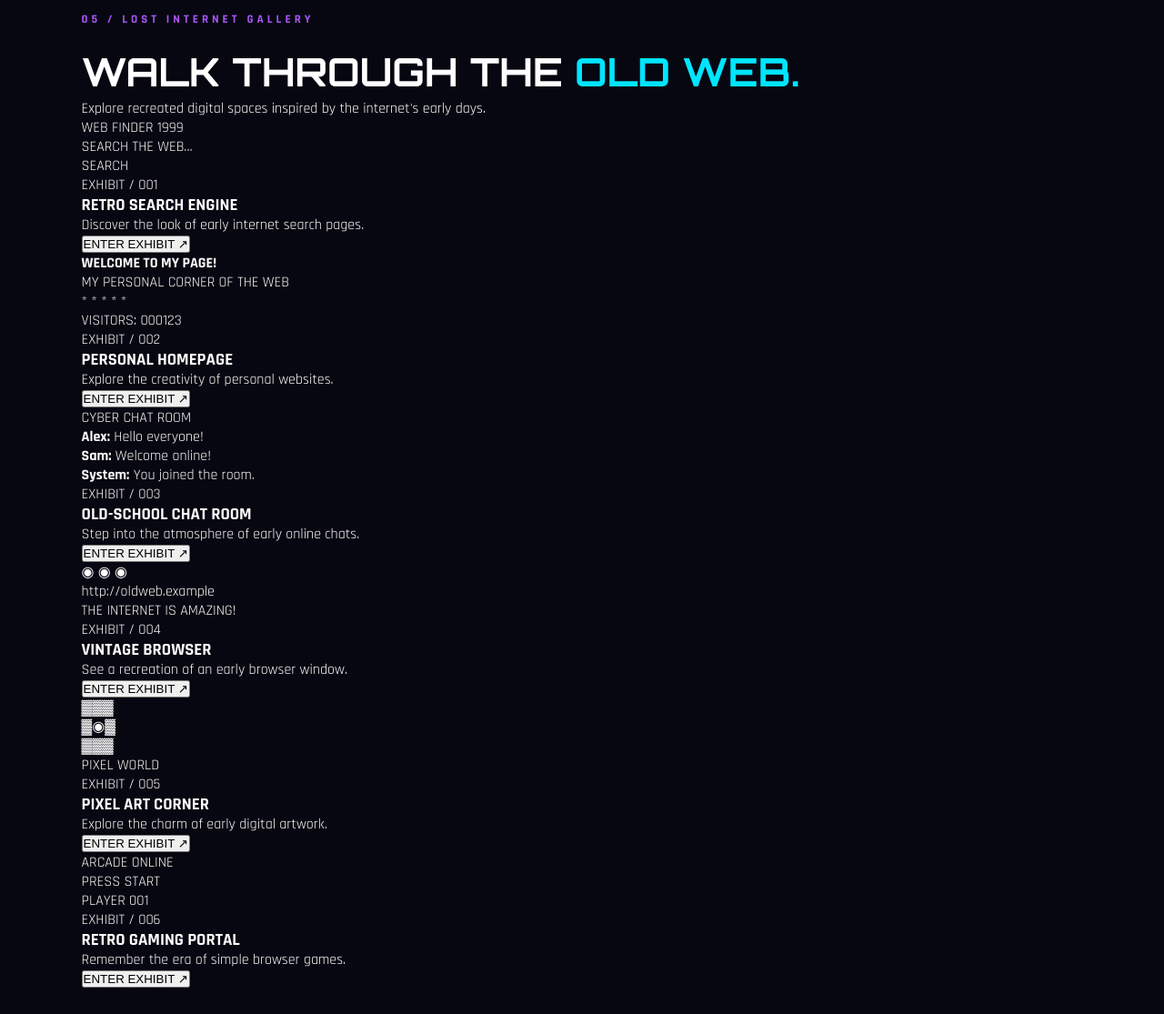
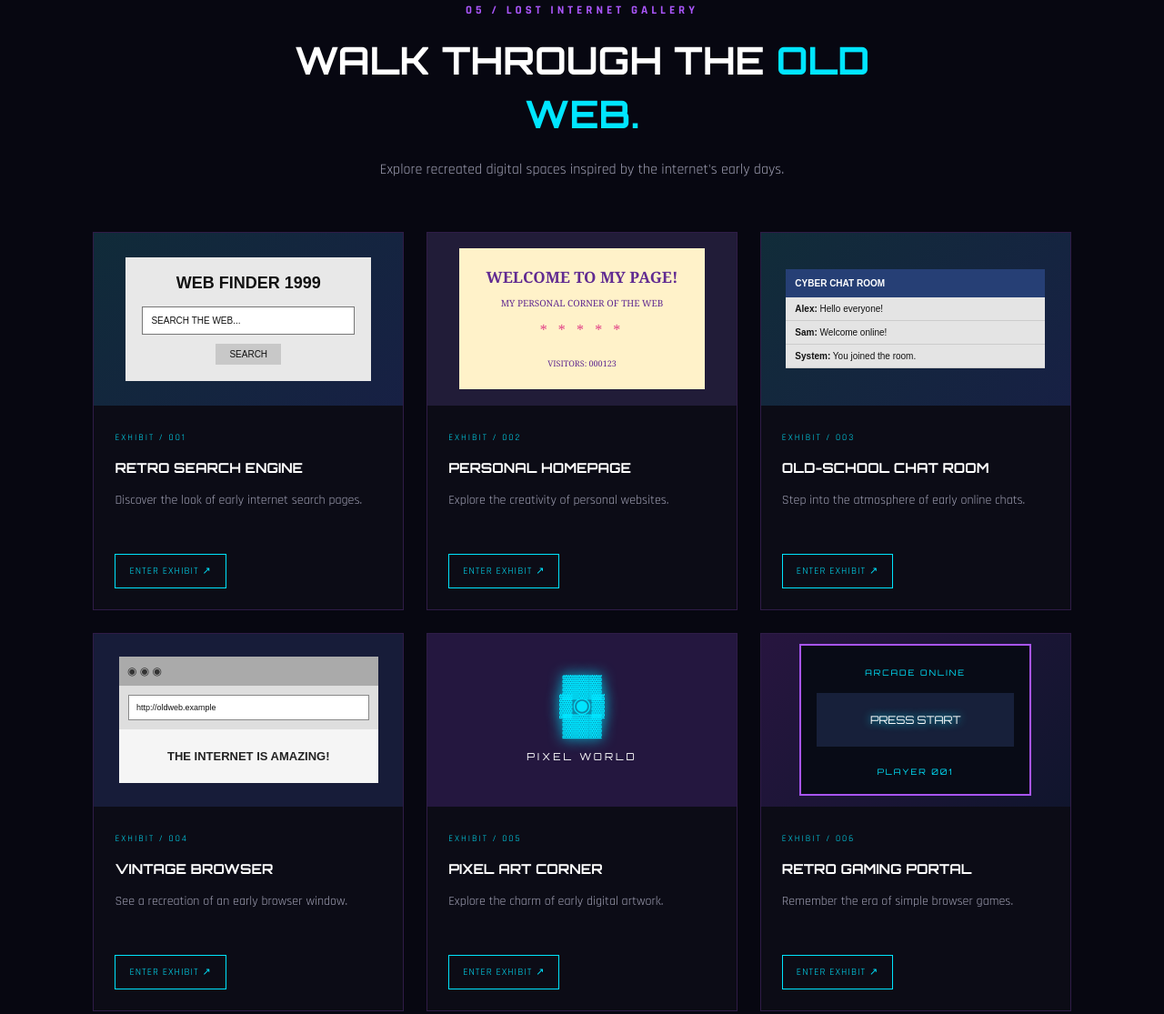
Before and after one commit to aashlesha42-star/internet-museum, a plain HTML site: page index.html in a window 1280 px wide. Shown: the part 4938-6053 px from the top of the page at 91% size. Drawn offline with Linux system fonts and the light colour scheme.

Commit message:
Add styles for lost internet gallery and retro elements

```diff
--- a/style.css
+++ b/style.css
@@ -1311,3 +1311,326 @@ footer p {
     }
 
 }
+
+/* =====================================
+   VELTRIX-Ω7 | LOST INTERNET GALLERY
+===================================== */
+
+.lost-gallery {
+    padding: 100px 8%;
+}
+
+.lost-gallery .section-heading {
+    text-align: center;
+    max-width: 750px;
+    margin: 0 auto 55px;
+}
+
+.lost-gallery .section-heading h2 {
+    font-family: 'Orbitron', sans-serif;
+    font-size: clamp(25px, 4vw, 42px);
+    margin: 18px 0;
+}
+
+.lost-gallery .section-heading h2 span {
+    color: var(--cyan);
+}
+
+.lost-gallery .section-heading > p:last-child {
+    color: var(--muted);
+    line-height: 1.7;
+}
+
+.gallery-grid {
+    display: grid;
+    grid-template-columns: repeat(3, minmax(0, 1fr));
+    gap: 25px;
+    max-width: 1200px;
+    margin: auto;
+}
+
+.gallery-card {
+    background: rgba(255,255,255,0.025);
+    border: 1px solid var(--border);
+    overflow: hidden;
+    transition: 0.3s ease;
+}
+
+.gallery-card:hover {
+    transform: translateY(-7px);
+    border-color: var(--cyan);
+    box-shadow: 0 0 25px rgba(0,229,255,0.09);
+}
+
+.gallery-art {
+    height: 190px;
+    padding: 20px;
+    display: flex;
+    justify-content: center;
+    align-items: center;
+    overflow: hidden;
+    background: #11152a;
+}
+
+.gallery-info {
+    padding: 23px;
+}
+
+.gallery-info > span {
+    color: var(--cyan);
+    font-size: 10px;
+    letter-spacing: 2px;
+}
+
+.gallery-info h3 {
+    font-family: 'Orbitron', sans-serif;
+    font-size: 15px;
+    margin: 15px 0;
+}
+
+.gallery-info p {
+    color: var(--muted);
+    font-size: 14px;
+    line-height: 1.7;
+    min-height: 48px;
+}
+
+.gallery-open {
+    margin-top: 22px;
+    padding: 11px 15px;
+    background: transparent;
+    color: var(--cyan);
+    border: 1px solid var(--cyan);
+    cursor: pointer;
+    font-family: inherit;
+    font-size: 11px;
+    letter-spacing: 1px;
+    transition: 0.3s;
+}
+
+.gallery-open:hover {
+    background: var(--cyan);
+    color: #080b16;
+}
+
+
+/* RETRO SEARCH ENGINE */
+
+.search-art {
+    background: linear-gradient(135deg, #102b39, #172044);
+}
+
+.retro-search-window {
+    width: 90%;
+    padding: 18px;
+    background: #e8e8e8;
+    color: #111;
+    font-family: Arial, sans-serif;
+    text-align: center;
+}
+
+.retro-search-window > span {
+    display: block;
+    font-weight: bold;
+    font-size: 18px;
+    margin-bottom: 15px;
+}
+
+.retro-search-bar {
+    background: white;
+    border: 1px solid #777;
+    padding: 9px;
+    font-size: 10px;
+    text-align: left;
+}
+
+.retro-search-button {
+    background: #c8c8c8;
+    display: inline-block;
+    padding: 6px 15px;
+    margin-top: 10px;
+    font-size: 10px;
+}
+
+
+/* PERSONAL HOMEPAGE */
+
+.homepage-art {
+    background: #211c38;
+}
+
+.retro-homepage {
+    width: 90%;
+    padding: 20px 10px;
+    text-align: center;
+    background: #fff2c9;
+    color: #612b91;
+    font-family: Georgia, serif;
+}
+
+.retro-homepage h4 {
+    font-size: 17px;
+}
+
+.retro-homepage p {
+    font-size: 10px;
+    margin: 10px 0;
+}
+
+.homepage-stars {
+    color: #e34a8a;
+    letter-spacing: 4px;
+    margin: 12px;
+}
+
+.retro-homepage span {
+    font-size: 9px;
+}
+
+
+/* OLD CHAT ROOM */
+
+.chat-art {
+    background: linear-gradient(135deg, #112c39, #172044);
+}
+
+.retro-chat {
+    width: 95%;
+    background: #e4e4e4;
+    color: #111;
+    font-family: Arial, sans-serif;
+    font-size: 10px;
+}
+
+.chat-header {
+    padding: 10px;
+    background: #263f75;
+    color: white;
+    font-weight: bold;
+}
+
+.retro-chat p {
+    padding: 7px 10px;
+    border-bottom: 1px solid #ccc;
+}
+
+
+/* VINTAGE BROWSER */
+
+.browser-art {
+    background: #171c39;
+}
+
+.retro-browser {
+    width: 95%;
+    background: #dedede;
+    color: #111;
+    font-family: Arial, sans-serif;
+}
+
+.browser-header {
+    padding: 9px;
+    background: #aaa;
+    color: #333;
+    font-size: 12px;
+}
+
+.browser-address {
+    margin: 10px;
+    padding: 8px;
+    background: white;
+    font-size: 9px;
+    border: 1px solid #888;
+}
+
+.browser-page {
+    padding: 22px 10px;
+    background: #f5f5f5;
+    color: #222;
+    font-weight: bold;
+    text-align: center;
+    font-size: 13px;
+}
+
+
+/* PIXEL ART */
+
+.pixel-art {
+    flex-direction: column;
+    gap: 15px;
+    background: #24173f;
+}
+
+.pixel-creature {
+    color: var(--cyan);
+    font-family: monospace;
+    font-size: 24px;
+    line-height: 0.9;
+    text-align: center;
+    text-shadow: 0 0 15px var(--cyan);
+}
+
+.pixel-art > span {
+    color: #fff;
+    font-family: 'Orbitron', sans-serif;
+    font-size: 11px;
+    letter-spacing: 3px;
+}
+
+
+/* RETRO GAMING */
+
+.gaming-art {
+    background: linear-gradient(135deg, #27153f, #10152d);
+}
+
+.retro-game {
+    width: 85%;
+    padding: 17px;
+    background: #080b16;
+    border: 2px solid var(--purple);
+    color: var(--cyan);
+    text-align: center;
+    font-family: 'Orbitron', sans-serif;
+}
+
+.retro-game > span {
+    font-size: 9px;
+    letter-spacing: 2px;
+}
+
+.game-screen {
+    margin: 15px 0;
+    padding: 22px 5px;
+    background: #17203a;
+    color: #fff;
+    font-size: 12px;
+    text-shadow: 0 0 10px var(--cyan);
+}
+
+
+/* RESPONSIVE DESIGN */
+
+@media (max-width: 900px) {
+
+    .gallery-grid {
+        grid-template-columns: repeat(2, minmax(0, 1fr));
+    }
+
+}
+
+@media (max-width: 550px) {
+
+    .lost-gallery {
+        padding: 65px 5%;
+    }
+
+    .gallery-grid {
+        grid-template-columns: 1fr;
+    }
+
+    .gallery-art {
+        height: 180px;
+    }
+
+}
```
